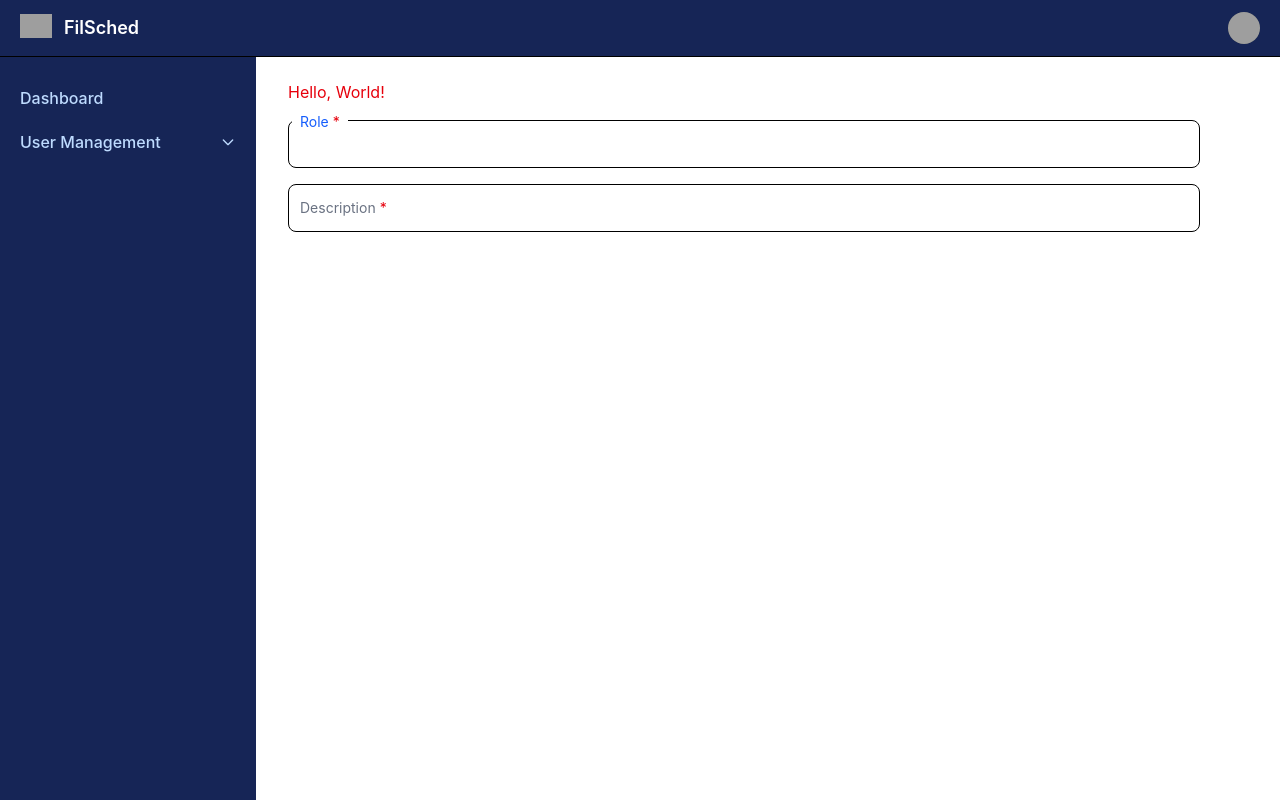
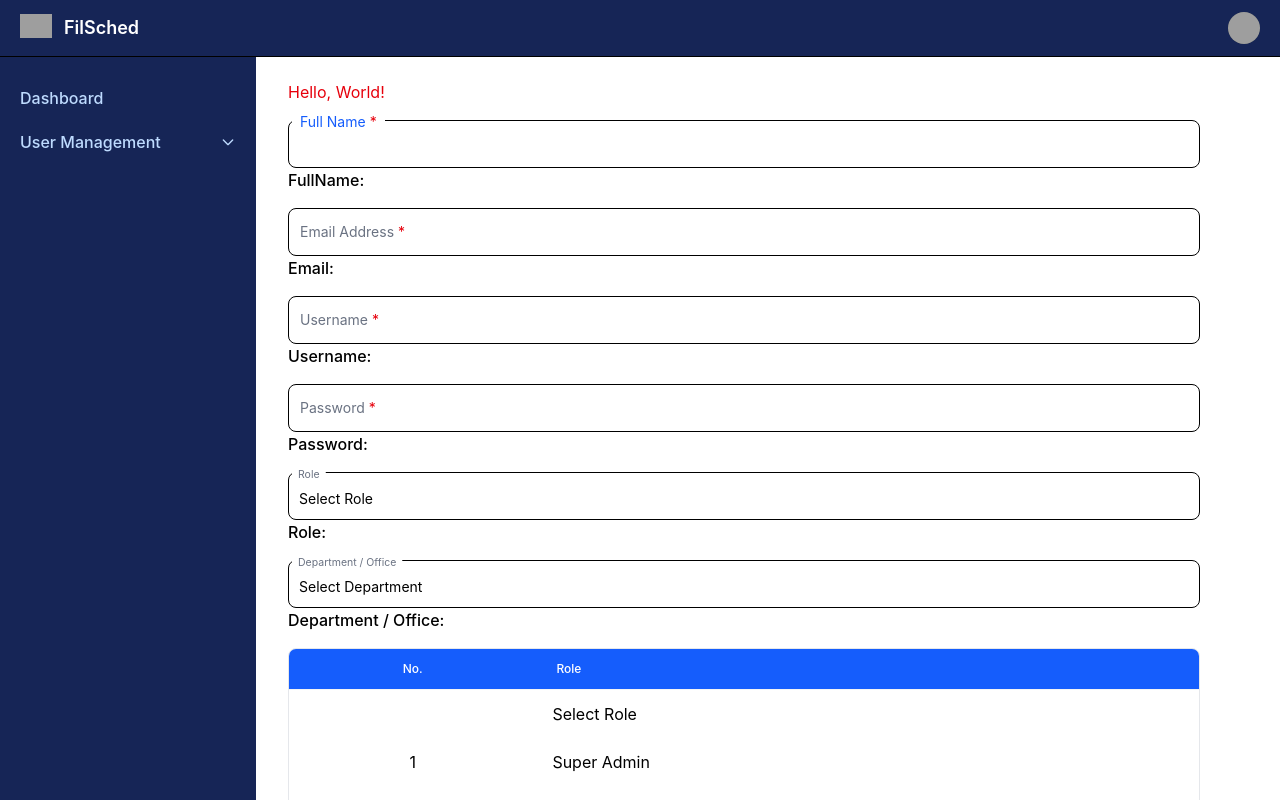
Before and after one commit to ChaClyde/RNLCollab, a React (Vite) app in the folder client/: page / in a window 1280 px wide. Shown: the top 800 px of the page. Built offline with nearby package versions, Linux system fonts and the light colour scheme; grey boxes are pictures that could not be loaded.

Commit message:
Added select and properties

```diff
--- /dev/null
+++ b/client/src/components/Select/FloatingLabelselect.tsx
@@ -0,0 +1,78 @@
+import type { ChangeEvent, FC, ReactNode } from "react";
+
+interface FloatingLabelSelectProps {
+    label: string;
+    newSelectClassName?: string;
+    selectClassName?: string;
+    newLabelClassName?: string;
+    labelClassName?: string;
+    name?: string;
+    value?: string | number;
+    onChange?: (e: ChangeEvent<HTMLSelectElement>) => void;
+    required?: boolean;
+    autoFocus?: boolean;
+    disabled?: boolean;
+    errors?: string[];
+    children: ReactNode;
+}
+
+const FloatingLabelSelect: FC<FloatingLabelSelectProps> = ({
+    label,
+    newSelectClassName,
+    selectClassName,
+    newLabelClassName,
+    labelClassName,
+    name,
+    value,
+    onChange,
+    required,
+    autoFocus,
+    disabled,
+    errors,
+    children,
+}) => {
+    return (
+        <div className="relative">
+            <select
+                name={name}
+                id={name}
+                value={value}
+                onChange={onChange}
+                className={
+                    newSelectClassName
+                        ? newSelectClassName
+                        : `block px-2.5 pb-2.5 pt-4 w-full text-sm text-heading bg-transparent rounded-lg
+                        border border-default-medium appearance-none focus:outline-none
+                        focus:ring-0 focus:border-brand peer ${selectClassName || ""}`
+                }
+                required={required}
+                autoFocus={autoFocus}
+                disabled={disabled}
+            >
+                {children}
+            </select>
+
+            <label
+                htmlFor={name}
+                className={
+                    newLabelClassName
+                        ? newLabelClassName
+                        : `absolute text-sm text-gray-500 duration-300 transform
+                        -translate-y-4 scale-75 top-2 z-10 origin-left
+                        bg-white px-2 peer-focus:px-2 peer-focus:text-blue-600
+                        peer-focus:scale-75 peer-focus:-translate-y-4
+                        inset-s-1 ${labelClassName || ""}`
+                }
+            >
+                {label}
+                {required && <span className="text-red-600">*</span>}
+            </label>
+
+            {errors && errors.length > 0 && (
+                <span className="text-red-600">{errors[0]}</span>
+            )}
+        </div>
+    );
+};
+
+export default FloatingLabelSelect;
--- /dev/null
+++ b/client/src/components/Table/index.tsx
@@ -0,0 +1,56 @@
+import type { FC, ReactNode } from "react";
+
+interface TableProps {
+    children: ReactNode;
+    className?: string;
+}
+
+interface TableHeaderProps {
+    children: ReactNode;
+    className?: string;
+}
+
+interface TableBodyProps {
+    children: ReactNode;
+    className?: string;
+}
+
+interface TableRowProps {
+    children: ReactNode;
+    className?: string;
+}
+
+interface TableCellProps {
+    children: ReactNode;
+    isHeader?: boolean;
+    className?: string;
+}
+
+const Table: FC<TableProps> = ({ children, className }) => {
+    return <table className={`min-w-full ${className}`}>
+        {children}
+    </table>;
+};
+const TableHeader: FC<TableHeaderProps> = ({ children, className }) => {
+    return <thead className={`min-w-full ${className}`}>
+        {children}
+    </thead>;
+};
+const TableBody: FC<TableBodyProps> = ({ children, className }) => {
+    return <tbody className={`min-w-full ${className}`}>
+        {children}
+    </tbody>;
+};
+const TableRow: FC<TableRowProps> = ({ children, className }) => {
+    return <tr className={`min-w-full ${className}`}>
+        {children}
+    </tr>;
+};
+const TableCell: FC<TableCellProps> = ({ children, isHeader, className }) => {
+    const CellTag = isHeader ? 'th' : 'td';
+    return <CellTag className={className}>
+        {children}
+    </CellTag>;
+};
+
+export { Table, TableHeader, TableBody, TableRow, TableCell };
--- a/client/src/routes/AppRoutes.tsx
+++ b/client/src/routes/AppRoutes.tsx
@@ -1,28 +1,182 @@
 import { Route, Routes } from "react-router-dom"
 import AppLayout from "../layout/AppLayout"
 import FloatingLabelInput from "../components/Input/FloatingLabelInput";
+import FloatingLabelselect from "../components/Select/FloatingLabelselect";
+import { useState } from "react";
+import { Table, TableBody, TableCell, TableHeader, TableRow } from "../components/Table";
 
 
 const SampleComponent = () => {
+    const [fullName, setFullName] = useState("");
+    const [email, setEmail] = useState("");
+    const [username, setUsername] = useState("");
+    const [password, setPassword] = useState("");
+    const [role, setRole] = useState("");
+    const [department, setDepartment] = useState("");
+
+    const roles = [
+        {
+            value: "", text: "Select Role"
+        },
+        {
+            value: 1,
+            text: "Super Admin"
+        },
+        {
+            value: 2,
+            text: "Admin"
+        },
+        {
+            value: 3,
+            text: "Faculty/Staff"
+        },
+        {
+            value: 4,
+            text: "Student Republic"
+        },
+        {
+            value: 5,
+            text: "Student"
+        }
+    ]
+
+    const departments = [
+        {
+            value: "", text: "Select Department"
+        },
+        {
+            value: "CCS",
+            text: "College of Computer Studies"
+        },
+        {
+            value: "CS",
+            text: "College of Computer Science"
+        },
+        {
+            value: "CE",
+            text: "College of Engineering"
+        },
+        {
+            value: "CBA",
+            text: "College of Business and Accountancy"
+        },
+        {
+            value: "CCJE",
+            text: "College of Criminal Justice Education"
+        },
+        {
+            value: "GS",
+            text: "Graduate School"
+        },
+        {
+            value: "CTE",
+            text: "College of Teacher's Education"
+        }
+    ]
+
     return (
         <>
             <h1 className="text-red-600 mb-4">Hello, World!</h1>
             <div className="mb-4">
                 <FloatingLabelInput
-                    label="Role"
+                    label="Full Name"
                     type="text"
-                    name="Role"
+                    name="FullName"
+                    value={fullName}
+                    onChange={(e) => setFullName(e.target.value)}
                     required
                     autoFocus
                 />
+                <p className="font-medium">FullName: {fullName}</p>
             </div>
             <div className="mb-4">
                 <FloatingLabelInput
-                    label="Description"
+                    label="Email Address"
                     type="text"
-                    name="Description"
+                    name="Email Address"
+                    value={email}
+                    onChange={(e) => setEmail(e.target.value)}
                     required
                 />
+                <p className="font-medium">Email: {email}</p>
+            </div>
+            <div className="mb-4">
+                <FloatingLabelInput
+                    label="Username"
+                    type="text"
+                    name="Username"
+                    value={username}
+                    onChange={(e) => setUsername(e.target.value)}
+                    required
+                />
+                <p className="font-medium">Username: {username}</p>
+            </div>
+            <div className="mb-4">
+                <FloatingLabelInput
+                    label="Password"
+                    type="password"
+                    name="Password"
+                    value={password}
+                    onChange={(e) => setPassword(e.target.value)}
+                    required
+                />
+                <p className="font-medium">Password: {password}</p>
+            </div>
+            <div className="mb-4">
+                <FloatingLabelselect
+                    label="Role"
+                    name="role"
+                    value={role}
+                    onChange={(e) => setRole(e.target.value)}
+                >
+                    {roles.map((role, index) => (
+                        <option value={role.value} key={index}>{role.text}</option>
+                    ))}
+                </FloatingLabelselect>
+                <p className="font-medium">Role: {role}</p>
+            </div>
+            <div className="mb-4">
+                <FloatingLabelselect
+                    label="Department / Office"
+                    name="department"
+                    value={department}
+                    onChange={(e) => setDepartment(e.target.value)}
+                >
+                    {departments.map((department, index) => (
+                        <option value={department.value} key={index}>{department.text}</option>
+                    ))}
+                </FloatingLabelselect>
+                <p className="font-medium">Department / Office: {department}</p>
+            </div>
+            <div className="overflow-hidden rounded-lg border border-gray-200 bg-white">
+                <div className="max-w-full max-h-[calc(100vh)] overflow-x-auto">
+                    <Table>
+                        <TableHeader className="border-b border-gray-100 bg-blue-600 text-white sticky top-0 z-30 text-xs">
+                            <TableRow>
+                                <TableCell
+                                    isHeader
+                                    className="px-5 py-3 font-medium text-center"
+                                >
+                                    No.
+                                </TableCell>
+                                <TableCell
+                                    isHeader
+                                    className="px-5 py-3 font-medium text-start"
+                                >
+                                    Role
+                                </TableCell>
+                            </TableRow>
+                        </TableHeader>
+                        <TableBody>
+                            {roles.map((role, index) => (
+                                <TableRow key={index}>
+                                    <TableCell className="px-4 py-3 text-center">{role.value}</TableCell>
+                                    <TableCell className="px-4 py-3 text-start">{role.text}</TableCell>
+                                </TableRow>
+                            ))}
+                        </TableBody>
+                    </Table>
+                </div>
             </div>
         </>
     );
```
